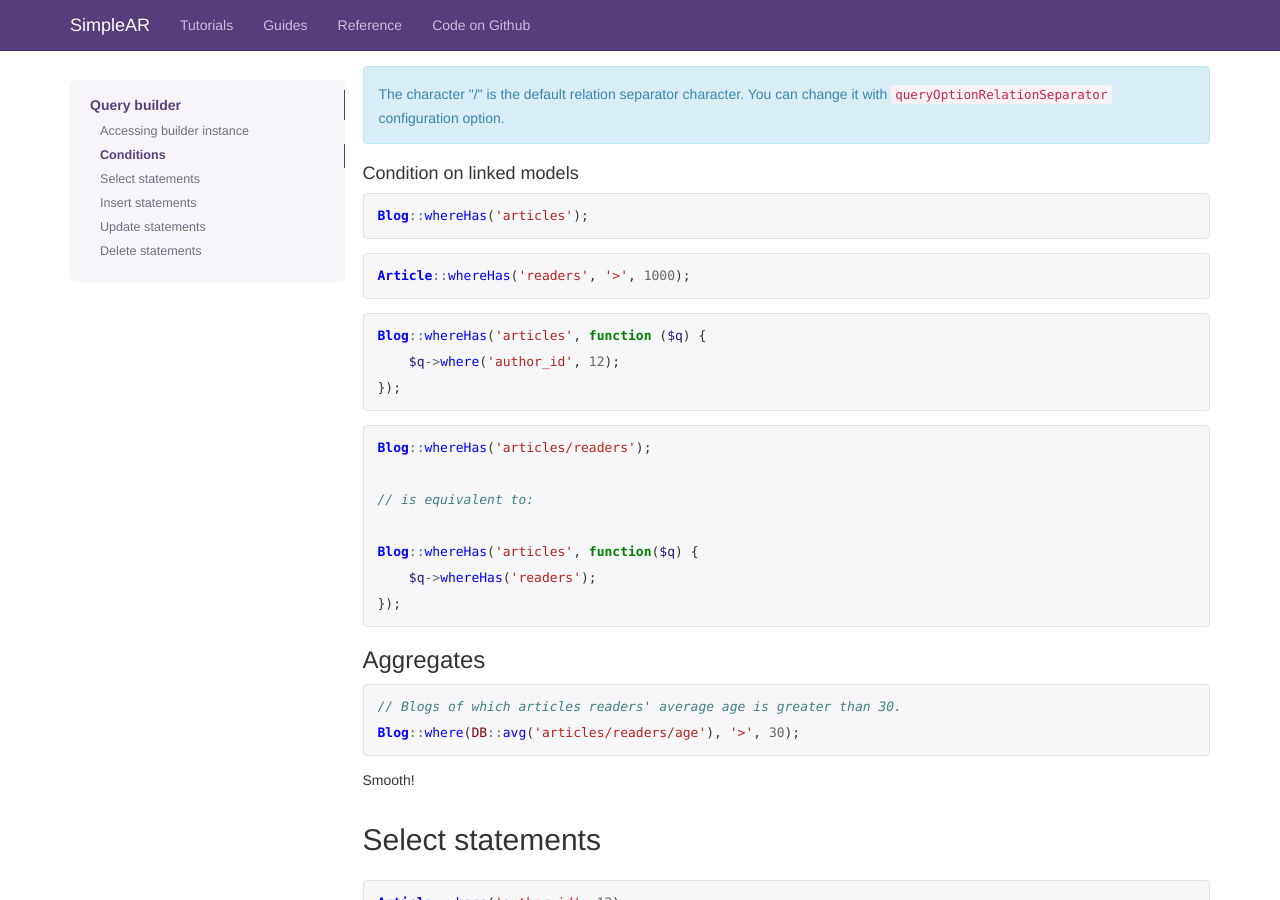
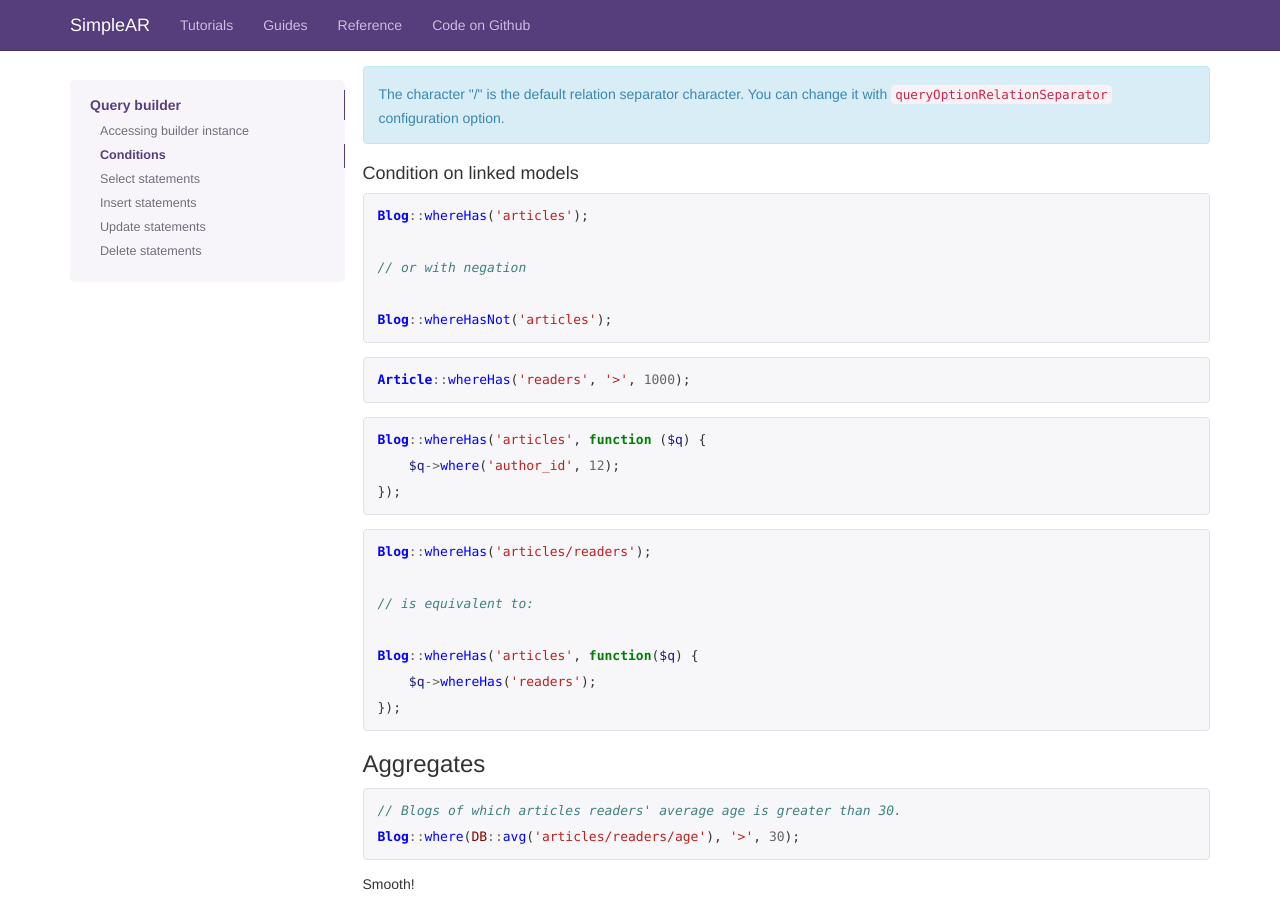
Before and after one commit to Lebugg/SimpleAR, a Jekyll site: the page built from articles/guides/builder.md, in a window 1280 px wide and 900 px high, scrolled down 4104 px. Built offline with Jekyll 4.4.1, drawn with Linux system fonts in a browser that asks for light colours; some web fonts are replaced; Markdown is read by kramdown in place of the engine named in the settings.

Commit message:
add doc whereHasNot

```diff
--- a/articles/guides/builder.md
+++ b/articles/guides/builder.md
@@ -223,6 +223,10 @@ it with <code>queryOptionRelationSeparator</code> configuration option.
 
 {% highlight php startinline %}
 Blog::whereHas('articles');
+
+// or with negation
+
+Blog::whereHasNot('articles');
 {% endhighlight %}
 
 {% highlight php startinline %}
```
